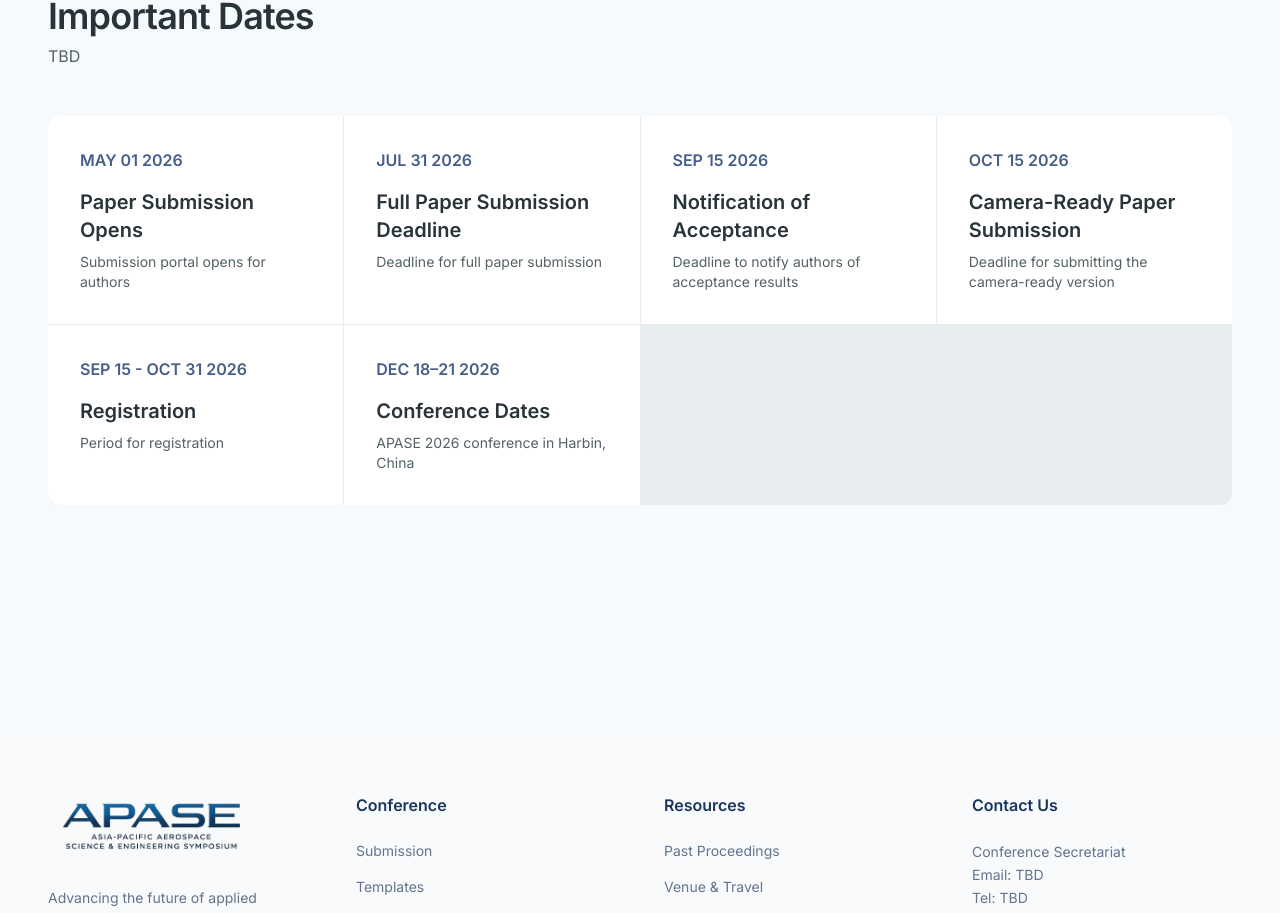
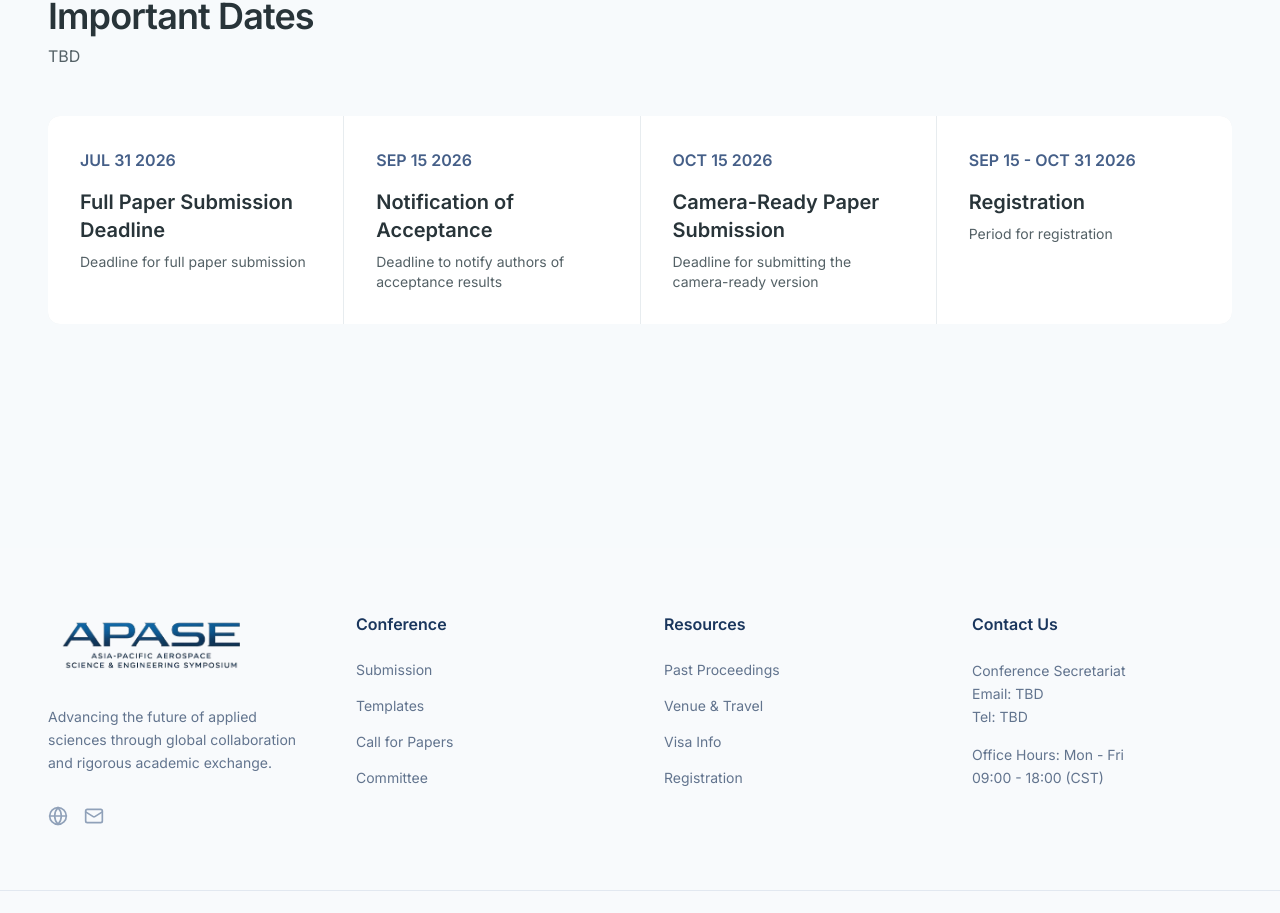
Before and after one commit to ascomlab/apase-web, a Next.js app: page /submission in a window 1280 px wide. Shown: the part 1510-2423 px from the top of the page. Built offline with nearby package versions, Linux system fonts and the light colour scheme.

Commit message:
Update data.ts

```diff
--- a/app/data.ts
+++ b/app/data.ts
@@ -1,9 +1,5 @@
 export const importantDate = [
-  {
-    date: "MAY 01 2026",
-    title: "Paper Submission Opens",
-    description: "Submission portal opens for authors",
-  },
+
   {
     date: "JUL 31 2026",
     title: "Full Paper Submission Deadline",
@@ -24,9 +20,5 @@ export const importantDate = [
     title: "Registration",
     description: "Period for registration",
   },
-  {
-    date: "DEC 18–21 2026",
-    title: "Conference Dates",
-    description: "APASE 2026 conference in Harbin, China",
-  },
+
 ];
```
